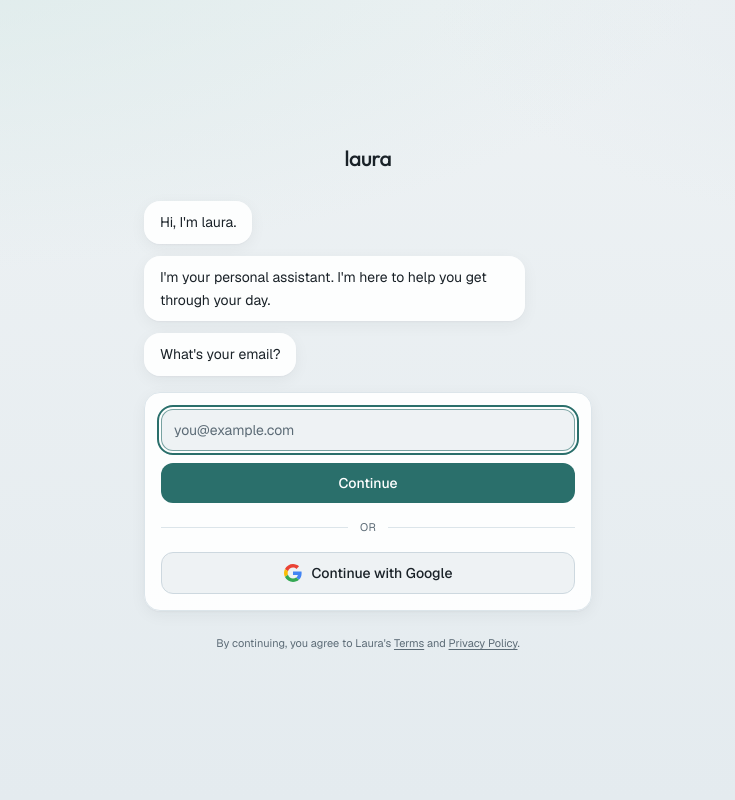
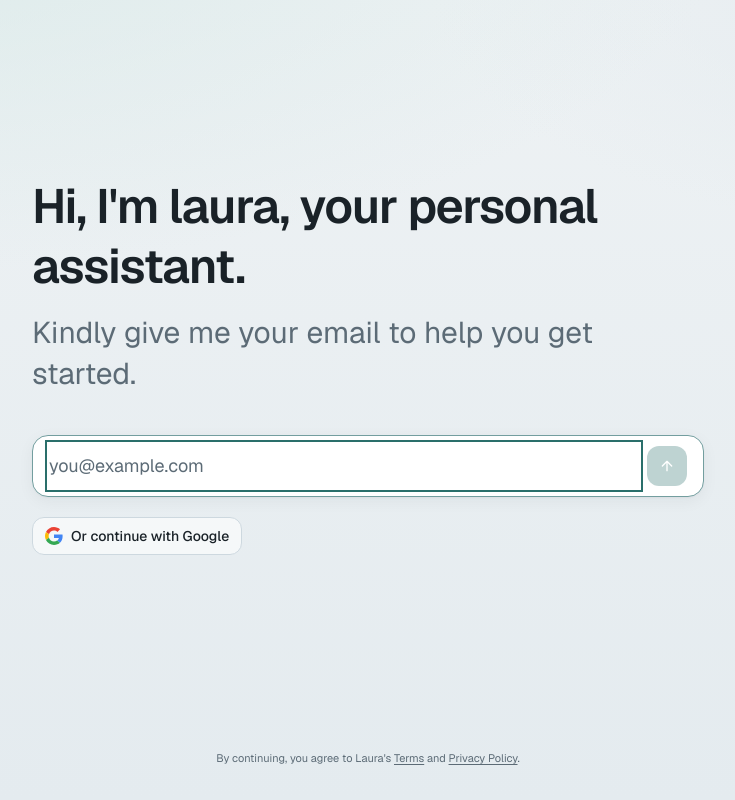
Before and after one commit to lauralee01/laura, a Next.js app in the folder frontend/: page /auth-preview in a window 1280 px wide. Shown: the whole page, without its empty margins (272-1007 px from the left). Built offline with nearby package versions, Linux system fonts and the light colour scheme.

Commit message:
feat(frontend): perfecting sign in experience

```diff
--- a/frontend/src/components/auth/ConversationalAuth.tsx
+++ b/frontend/src/components/auth/ConversationalAuth.tsx
@@ -1,116 +1,54 @@
 'use client';
 
 import Link from 'next/link';
+import { useRouter } from 'next/navigation';
 import {
   useEffect,
   useEffectEvent,
-  useReducer,
-  useRef,
   useState,
   useSyncExternalStore,
   type FormEvent,
-  type ReactNode,
+  type KeyboardEvent,
 } from 'react';
-import { BrandLockup } from '@/components/BrandLockup';
+import { IconSend } from '@/components/chat-ui/ChatIcons';
 import { GoogleMark } from '@/components/auth/AuthCard';
 
 /**
  * PREVIEW ONLY — conversational sign-in prototype. Nothing is sent anywhere.
- * Passwords are never shown as text (they appear as dots in the transcript).
+ * Laura "speaks" in large typed text; the matching field appears underneath.
+ * After the password step the user goes straight to the chat.
  */
 
-type Step = 'email' | 'password' | 'code' | 'signing';
-type Line = { id: number; text: string };
-type Message = Line & { from: 'laura' | 'user' };
+type Step = 'email' | 'password';
+type TypedLine = { text: string; className: string };
 
-type State = {
-  messages: Message[];
-  queue: Line[];
-  typing: Line | null;
-  nextId: number;
+const BIG_LINE =
+  'text-3xl font-semibold leading-tight tracking-tight text-ink sm:text-5xl';
+const SUB_LINE = 'text-xl leading-snug text-ink-muted sm:text-3xl';
+
+const STEP_LINES: Record<Step, TypedLine[]> = {
+  email: [
+    { text: "Hi, I'm laura, your personal assistant.", className: BIG_LINE },
+    {
+      text: 'Kindly give me your email to help you get started.',
+      className: `mt-4 ${SUB_LINE}`,
+    },
+  ],
+  password: [
+    { text: 'Thank you.', className: BIG_LINE },
+    {
+      text: 'Please give me your password to help you get started.',
+      className: `mt-4 ${SUB_LINE}`,
+    },
+  ],
 };
 
-type Action =
-  | { type: 'say'; texts: string[] }
-  | { type: 'user'; text: string }
-  | { type: 'finishLine' }
-  | { type: 'reset' };
-
-const INTRO = [
-  "Hi, I'm laura.",
-  "I'm your personal assistant. I'm here to help you get through your day.",
-  "What's your email?",
-];
-
 const EMAIL_RE = /^[^\s@]+@[^\s@]+\.[^\s@]+$/;
-const TYPE_MS = 24;
-const FIRST_CHAR_MS = 450;
-const LINE_PAUSE_MS = 300;
+const TYPE_MS = 28;
+const FIRST_LINE_START_MS = 500;
+const NEXT_LINE_START_MS = 150;
+const LINE_PAUSE_MS = 350;
 const REDUCED_MOTION_QUERY = '(prefers-reduced-motion: reduce)';
-
-const inputClass =
-  'w-full rounded-[var(--radius-md)] border border-border bg-canvas px-3 py-2.5 text-sm text-ink outline-none transition placeholder:text-ink-muted focus:border-accent/60';
-
-const primaryButtonClass =
-  'w-full cursor-pointer rounded-[var(--radius-md)] bg-accent px-3 py-2.5 text-sm font-medium text-surface-elevated transition hover:bg-accent-hover disabled:cursor-not-allowed disabled:opacity-50';
-
-const linkButtonClass =
-  'cursor-pointer text-xs font-medium text-accent underline-offset-2 transition hover:text-accent-hover hover:underline';
-
-/* ---------- state: a tiny queue so Laura's lines type out one at a time ---------- */
-
-function startNext(s: State): State {
-  if (s.typing !== null || s.queue.length === 0) {
-    return s;
-  }
-  const [first, ...rest] = s.queue;
-  return { ...s, typing: first, queue: rest };
-}
-
-function initialState(): State {
-  return startNext({
-    messages: [],
-    queue: INTRO.map((text, id) => ({ id, text })),
-    typing: null,
-    nextId: INTRO.length,
-  });
-}
-
-function reducer(s: State, action: Action): State {
-  switch (action.type) {
-    case 'say':
-      return startNext({
-        ...s,
-        queue: [
-          ...s.queue,
-          ...action.texts.map((text, i) => ({ id: s.nextId + i, text })),
-        ],
-        nextId: s.nextId + action.texts.length,
-      });
-    case 'user':
-      return {
-        ...s,
-        messages: [
-          ...s.messages,
-          { id: s.nextId, text: action.text, from: 'user' },
-        ],
-        nextId: s.nextId + 1,
-      };
-    case 'finishLine':
-      if (!s.typing) {
-        return s;
-      }
-      return startNext({
-        ...s,
-        messages: [...s.messages, { ...s.typing, from: 'laura' }],
-        typing: null,
-      });
-    case 'reset':
-      return initialState();
-  }
-}
-
-/* ---------- accessibility + motion ---------- */
 
 function usePrefersReducedMotion(): boolean {
   return useSyncExternalStore(
@@ -124,373 +62,211 @@ function usePrefersReducedMotion(): boolean {
   );
 }
 
-/* ---------- bubbles ---------- */
+/**
+ * Types out Laura's lines one after another as big text on the page.
+ * The full text is exposed to screen readers immediately; the typing is
+ * visual only. Calls onComplete once everything is on screen.
+ */
+function TypedLines({
+  lines,
+  onComplete,
+}: {
+  lines: TypedLine[];
+  onComplete: () => void;
+}) {
+  const reduceMotion = usePrefersReducedMotion();
+  const [lineIndex, setLineIndex] = useState(0);
+  const [count, setCount] = useState(0);
+  const handleComplete = useEffectEvent(() => onComplete());
 
-function LauraBubble({ children }: { children: ReactNode }) {
-  return (
-    <div className="laura-message-enter flex justify-start">
-      <div className="max-w-[85%] rounded-[var(--radius-lg)] bg-surface-elevated/90 px-4 py-2.5 text-sm leading-relaxed text-ink shadow-soft">
-        {children}
-      </div>
-    </div>
-  );
+  const allDone = reduceMotion || lineIndex >= lines.length;
+  const current = allDone ? null : lines[lineIndex];
+  const lineDone = current !== null && count >= current.text.length;
+
+  useEffect(() => {
+    if (allDone) {
+      const timer = window.setTimeout(handleComplete, reduceMotion ? 0 : 150);
+      return () => window.clearTimeout(timer);
     }
 
-function UserBubble({ children }: { children: ReactNode }) {
-  return (
-    <div className="laura-message-enter flex justify-end">
-      <div className="max-w-[85%] break-words rounded-[var(--radius-lg)] bg-accent-soft px-4 py-2.5 text-sm leading-relaxed text-ink">
-        {children}
-      </div>
-    </div>
-  );
-}
+    const delay = lineDone
+      ? LINE_PAUSE_MS
+      : count === 0
+        ? lineIndex === 0
+          ? FIRST_LINE_START_MS
+          : NEXT_LINE_START_MS
+        : TYPE_MS;
 
-function TypingDots() {
-  return (
-    <span className="inline-flex gap-1 py-1" aria-hidden="true">
-      <span className="laura-think-dot h-1.5 w-1.5 rounded-full bg-accent/80" />
-      <span className="laura-think-dot h-1.5 w-1.5 rounded-full bg-accent/80" />
-      <span className="laura-think-dot h-1.5 w-1.5 rounded-full bg-accent/80" />
-    </span>
-  );
-}
-
-/**
- * One of Laura's lines, typed out character by character. The full text stays
- * in the DOM for screen readers; the visible typing is hidden from them.
- */
-function TypingLine({ text, onDone }: { text: string; onDone: () => void }) {
-  const reduceMotion = usePrefersReducedMotion();
-  const [count, setCount] = useState(0);
-  const finished = reduceMotion || count >= text.length;
-
-  // Reading the latest callback from an effect event keeps the typing timer
-  // from restarting on every parent render.
-  const handleDone = useEffectEvent(() => onDone());
-
-  useEffect(() => {
-    const delay = finished
-      ? reduceMotion
-        ? 0
-        : LINE_PAUSE_MS
-      : count === 0
-        ? FIRST_CHAR_MS
-        : TYPE_MS;
     const timer = window.setTimeout(() => {
-      if (finished) {
-        handleDone();
+      if (lineDone) {
+        setLineIndex((i) => i + 1);
+        setCount(0);
       } else {
         setCount((c) => c + 1);
       }
     }, delay);
     return () => window.clearTimeout(timer);
-  }, [count, finished, reduceMotion]);
+  }, [allDone, lineDone, count, lineIndex, reduceMotion]);
 
-  const visible = finished ? text : text.slice(0, count);
-  const showDots = !finished && count === 0;
+  const skip = () => {
+    setLineIndex(lines.length);
+    setCount(0);
+  };
+
+  const finishedLines = allDone ? lines : lines.slice(0, lineIndex);
 
   return (
-    <>
-      <LauraBubble>
-        <span className="sr-only">{text}</span>
-        <span aria-hidden="true">
-          {showDots ? (
-            <TypingDots />
-          ) : (
-            <>
-              {visible}
-              {finished ? null : (
-                <span className="ml-0.5 inline-block h-3.5 w-1.5 translate-y-[2px] rounded-sm bg-accent animate-pulse" />
-              )}
-            </>
-          )}
-        </span>
-      </LauraBubble>
-      {!finished && count > 0 ? (
-        <div className="-mt-1 flex justify-start">
+    <div>
+      <h1 className="sr-only">{lines.map((l) => l.text).join(' ')}</h1>
+
+      <div aria-hidden="true">
+        {finishedLines.map((line) => (
+          <p key={line.text} className={line.className}>
+            {line.text}
+          </p>
+        ))}
+        {current ? (
+          <p className={current.className}>
+            {current.text.slice(0, count)}
+            <span className="ml-1 inline-block h-[0.85em] w-[0.12em] translate-y-[0.08em] rounded-sm bg-accent animate-pulse" />
+          </p>
+        ) : null}
+      </div>
+
+      {!allDone && (lineIndex > 0 || count > 0) ? (
         <button
           type="button"
-            onClick={() => setCount(text.length)}
-            className="cursor-pointer px-1 text-[11px] text-ink-muted transition hover:text-ink"
+          onClick={skip}
+          className="mt-4 cursor-pointer text-xs text-ink-muted transition hover:text-ink"
         >
           Skip
         </button>
-        </div>
       ) : null}
-    </>
-  );
-}
-
-/* ---------- controls ---------- */
-
-function Card({ children }: { children: ReactNode }) {
-  return (
-    <div className="laura-message-enter rounded-[var(--radius-lg)] border border-border-subtle bg-surface-elevated/90 p-4 shadow-soft">
-      {children}
     </div>
   );
 }
 
-function OrDivider() {
-  return (
-    <div className="my-4 flex items-center gap-3" aria-hidden="true">
-      <span className="h-px flex-1 bg-border-subtle" />
-      <span className="text-[11px] uppercase tracking-wide text-ink-muted">
-        or
-      </span>
-      <span className="h-px flex-1 bg-border-subtle" />
-    </div>
-  );
+function enterSubmits(e: KeyboardEvent<HTMLInputElement>) {
+  if (e.key === 'Enter' && !e.nativeEvent.isComposing) {
+    e.preventDefault();
+    e.currentTarget.form?.requestSubmit();
+  }
 }
 
-function GoogleButton({ onClick }: { onClick: () => void }) {
-  return (
-    <button
-      type="button"
-      onClick={onClick}
-      className="flex w-full cursor-pointer items-center justify-center gap-2.5 rounded-[var(--radius-md)] border border-border bg-canvas px-3 py-2.5 text-sm font-medium text-ink transition hover:border-accent/40"
-    >
-      <GoogleMark />
-      Continue with Google
-    </button>
-  );
+export function ConversationalAuth() {
+  const router = useRouter();
+  const [step, setStep] = useState<Step>('email');
+  const [readyStep, setReadyStep] = useState<Step | null>(null);
+  const [value, setValue] = useState('');
+  const [error, setError] = useState<string | null>(null);
+  const [notice, setNotice] = useState<string | null>(null);
+  const [submitting, setSubmitting] = useState(false);
+
+  const ready = readyStep === step;
+  const isEmail = step === 'email';
+
+  const onSubmit = (e: FormEvent) => {
+    e.preventDefault();
+    if (submitting) {
+      return;
     }
 
-/* ---------- main ---------- */
-
-export function ConversationalAuth() {
-  const [state, dispatch] = useReducer(reducer, undefined, initialState);
-  const [step, setStep] = useState<Step>('email');
-  const [value, setValue] = useState('');
-  const [email, setEmail] = useState('');
-  const bottomRef = useRef<HTMLDivElement | null>(null);
-  const reduceMotion = usePrefersReducedMotion();
-
-  const inputReady = state.typing === null && state.queue.length === 0;
-  const signedIn = step === 'signing' && inputReady;
-
-  useEffect(() => {
-    bottomRef.current?.scrollIntoView({
-      behavior: reduceMotion ? 'auto' : 'smooth',
-      block: 'end',
-    });
-  }, [state.messages.length, state.typing, inputReady, step, reduceMotion]);
-
-  const onEmailSubmit = (e: FormEvent) => {
-    e.preventDefault();
-    const trimmed = value.trim();
-    if (!EMAIL_RE.test(trimmed)) {
-      dispatch({
-        type: 'say',
-        texts: ["That doesn't look like an email yet. Could you check it?"],
-      });
+    if (isEmail) {
+      if (!EMAIL_RE.test(value.trim())) {
+        setError("That doesn't look like an email yet. Could you check it?");
         return;
       }
-    setEmail(trimmed);
+      setError(null);
+      setNotice(null);
       setValue('');
       setStep('password');
-    dispatch({ type: 'user', text: trimmed });
-    dispatch({
-      type: 'say',
-      texts: ['Thanks. Enter your password to continue.'],
-    });
-  };
+      return;
+    }
 
-  const onPasswordSubmit = (e: FormEvent) => {
-    e.preventDefault();
     if (!value) {
       return;
     }
+    // Preview only: no request is made. Straight into the chat.
+    setSubmitting(true);
     setValue('');
-    setStep('signing');
-    dispatch({ type: 'user', text: '••••••••' });
-    dispatch({
-      type: 'say',
-      texts: ['Perfect. Signing you in…', "You're all set."],
-    });
+    router.push('/');
   };
 
-  const onCodeSubmit = (e: FormEvent) => {
-    e.preventDefault();
-    const trimmed = value.trim();
-    if (!/^\d{6}$/.test(trimmed)) {
-      dispatch({
-        type: 'say',
-        texts: ['That code should be 6 digits. Try again?'],
-      });
-      return;
+  return (
+    <main className="flex min-h-[100dvh] flex-col items-center px-6 pb-8 pt-[18vh] text-ink sm:pt-[22vh]">
+      <div className="w-full max-w-2xl">
+        <TypedLines
+          key={step}
+          lines={STEP_LINES[step]}
+          onComplete={() => setReadyStep(step)}
+        />
+
+        {ready ? (
+          <div className="laura-empty-enter mt-10">
+            <form onSubmit={onSubmit} noValidate>
+              <div className="laura-composer-shell flex items-center gap-2 rounded-[var(--radius-lg)] border border-border bg-surface-elevated px-4 py-2 shadow-soft">
+                <input
+                  key={step}
+                  type={isEmail ? 'email' : 'password'}
+                  autoComplete={isEmail ? 'email' : 'current-password'}
+                  inputMode={isEmail ? 'email' : undefined}
+                  placeholder={isEmail ? 'you@example.com' : 'Your password'}
+                  aria-label={isEmail ? 'Email' : 'Password'}
+                  aria-invalid={error ? true : undefined}
+                  value={value}
+                  onChange={(e) => {
+                    setValue(e.target.value);
+                    if (error) {
+                      setError(null);
                     }
-    setValue('');
-    setStep('signing');
-    dispatch({ type: 'user', text: trimmed });
-    dispatch({
-      type: 'say',
-      texts: ['Code accepted. Signing you in…', "You're all set."],
-    });
-  };
+                  }}
+                  onKeyDown={enterSubmits}
+                  disabled={submitting}
+                  autoFocus
+                  className="min-h-[2.75rem] min-w-0 flex-1 bg-transparent text-lg text-ink outline-none placeholder:text-ink-muted"
+                />
+                <button
+                  type="submit"
+                  disabled={submitting || !value}
+                  aria-label={isEmail ? 'Continue' : 'Sign in'}
+                  className="flex h-10 w-10 shrink-0 cursor-pointer items-center justify-center rounded-[var(--radius-md)] bg-accent text-surface-elevated transition hover:bg-accent-hover disabled:cursor-not-allowed disabled:opacity-30"
+                >
+                  <IconSend />
+                </button>
+              </div>
+            </form>
 
-  const onEmailCode = () => {
-    setValue('');
-    setStep('code');
-    dispatch({ type: 'user', text: 'Email me a code instead' });
-    dispatch({
-      type: 'say',
-      texts: [
-        `No problem. I'll send a 6-digit code to ${email}. Type it here when it arrives.`,
-      ],
-    });
-  };
+            {error ? (
+              <p role="alert" className="mt-3 text-sm text-danger">
+                {error}
+              </p>
+            ) : null}
 
-  const onGoogle = () => {
-    dispatch({ type: 'user', text: 'Continue with Google' });
-    dispatch({
-      type: 'say',
-      texts: [
-        'Google sign-in would open here. This is a preview, so nothing was sent.',
-      ],
-    });
-  };
-
-  const onReset = () => {
-    dispatch({ type: 'reset' });
-    setStep('email');
-    setValue('');
-    setEmail('');
-  };
-
-  let controls: ReactNode = null;
-
-  if (signedIn) {
-    controls = (
-      <Card>
-        <p className="text-sm text-ink">
-          You&apos;re signed in as <strong>{email}</strong>.
-        </p>
-        <div className="mt-3 flex flex-wrap gap-2">
-          <Link
-            href="/"
-            className="cursor-pointer rounded-[var(--radius-md)] bg-accent px-3 py-2 text-sm font-medium text-surface-elevated transition hover:bg-accent-hover"
-          >
-            Continue to chat
-          </Link>
+            <div className="mt-5 flex flex-wrap items-center gap-x-4 gap-y-2">
               <button
                 type="button"
-            onClick={onReset}
-            className="cursor-pointer rounded-[var(--radius-md)] border border-border bg-canvas px-3 py-2 text-sm font-medium text-ink transition hover:border-accent/40"
+                onClick={() =>
+                  setNotice(
+                    'Google sign-in would open here. This is a preview, so nothing was sent.',
+                  )
+                }
+                className="inline-flex cursor-pointer items-center gap-2 rounded-[var(--radius-md)] border border-border bg-surface-elevated/60 px-3 py-2 text-sm font-medium text-ink transition hover:border-accent/40"
               >
-            Start over
+                <GoogleMark />
+                Or continue with Google
               </button>
             </div>
-        <p className="mt-3 text-[11px] text-ink-muted">
-          Preview only. Nothing was saved.
+
+            {notice ? (
+              <p role="status" className="mt-3 text-sm text-ink-muted">
+                {notice}
               </p>
-      </Card>
-    );
-  } else if (inputReady && step === 'email') {
-    controls = (
-      <Card>
-        <form onSubmit={onEmailSubmit} className="space-y-3" noValidate>
-          <input
-            type="email"
-            autoComplete="email"
-            inputMode="email"
-            placeholder="you@example.com"
-            aria-label="Email"
-            value={value}
-            onChange={(e) => setValue(e.target.value)}
-            autoFocus
-            className={inputClass}
-          />
-          <button type="submit" className={primaryButtonClass}>
-            Continue
-          </button>
-        </form>
-        <OrDivider />
-        <GoogleButton onClick={onGoogle} />
-      </Card>
-    );
-  } else if (inputReady && step === 'password') {
-    controls = (
-      <Card>
-        <form onSubmit={onPasswordSubmit} className="space-y-3">
-          <input
-            type="password"
-            autoComplete="current-password"
-            placeholder="Your password"
-            aria-label="Password"
-            value={value}
-            onChange={(e) => setValue(e.target.value)}
-            autoFocus
-            required
-            className={inputClass}
-          />
-          <button type="submit" className={primaryButtonClass}>
-            Continue
-          </button>
-        </form>
-        <div className="mt-3 flex justify-end">
-          <button type="button" onClick={onEmailCode} className={linkButtonClass}>
-            Email me a code instead
-          </button>
+            ) : null}
           </div>
-        <OrDivider />
-        <GoogleButton onClick={onGoogle} />
-      </Card>
-    );
-  } else if (inputReady && step === 'code') {
-    controls = (
-      <Card>
-        <form onSubmit={onCodeSubmit} className="space-y-3" noValidate>
-          <input
-            type="text"
-            inputMode="numeric"
-            autoComplete="one-time-code"
-            maxLength={6}
-            placeholder="123456"
-            aria-label="6-digit code"
-            value={value}
-            onChange={(e) => setValue(e.target.value)}
-            autoFocus
-            className={`${inputClass} text-center font-mono text-lg tracking-[0.5em]`}
-          />
-          <button type="submit" className={primaryButtonClass}>
-            Verify and continue
-          </button>
-        </form>
-      </Card>
-    );
-  }
-
-  return (
-    <main className="flex min-h-[100dvh] items-center justify-center px-4 py-10 text-ink">
-      <div className="w-full max-w-md">
-        <div className="mb-8 flex justify-center">
-          <BrandLockup size="md" />
-        </div>
-
-        <div className="flex flex-col gap-3">
-          {state.messages.map((m) =>
-            m.from === 'laura' ? (
-              <LauraBubble key={m.id}>{m.text}</LauraBubble>
-            ) : (
-              <UserBubble key={m.id}>{m.text}</UserBubble>
-            ),
-          )}
-          {state.typing ? (
-            <TypingLine
-              key={state.typing.id}
-              text={state.typing.text}
-              onDone={() => dispatch({ type: 'finishLine' })}
-            />
         ) : null}
       </div>
 
-        <div ref={bottomRef} className="mt-4">
-          {controls}
-        </div>
-
-        <p className="mt-6 text-center text-[11px] leading-relaxed text-ink-muted">
+      <p className="mt-auto pt-12 text-center text-[11px] leading-relaxed text-ink-muted">
         By continuing, you agree to Laura&apos;s{' '}
         <Link
           href="/terms"
@@ -507,7 +283,6 @@ export function ConversationalAuth() {
         </Link>
         .
       </p>
-      </div>
     </main>
   );
 }
```
Lines whose indentation alone changed are shown as unchanged.
